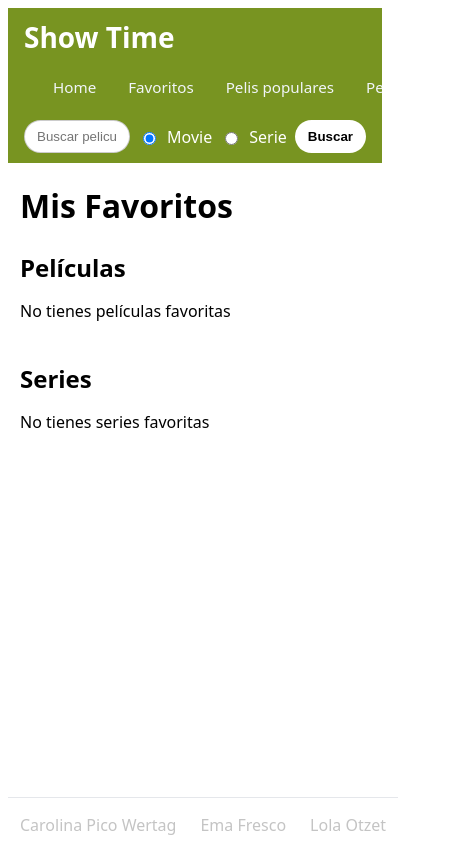
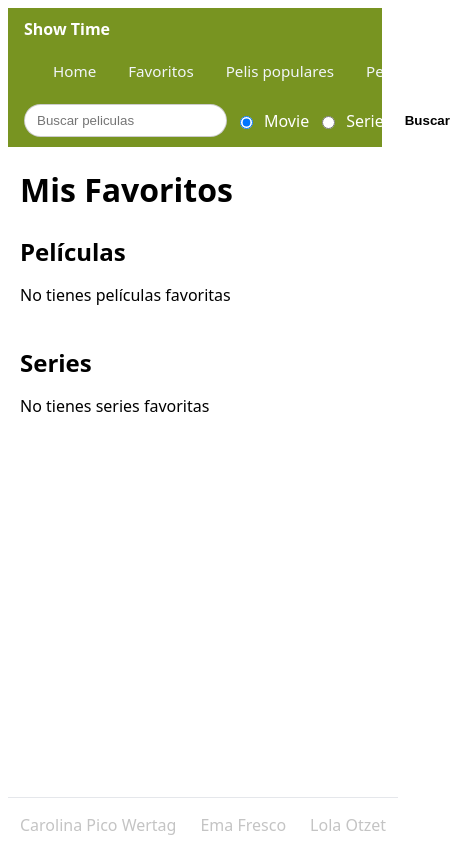
Before and after one commit to carolinapw/proyectoIntegradorReact, a React (Create React App) app: page /favorites in a window 390 px wide. Shown: the whole page, 463 px wide, since content can reach past the window. Built offline with nearby package versions, Linux system fonts and the light colour scheme.

Commit message:
arreglos

```diff
--- a/src/components/Card/Card.js
+++ b/src/components/Card/Card.js
@@ -25,7 +25,7 @@ class Card extends Component {
     let key = this.props.type === "movie" ? "favoritosM" : "favoritosS";
 
     let recupero = localStorage.getItem(key);
-    let favoritos = recupero ? JSON.parse(recupero) : [];
+    let favoritos = JSON.parse(recupero);
 
     if (this.state.esFavorito) {
       favoritos = favoritos.filter((f) => f.id !== this.props.item.id);
--- a/src/components/Header/Header.css
+++ b/src/components/Header/Header.css
@@ -8,7 +8,7 @@
   color: #fff;
 }
 
-.app-header .brand a{ color:#fff; text-decoration:none; font-weight:800; font-size:28px; }
+.app-header .brand a{ color:#fff; text-decoration:none; font-weight:800; font-size:28p; }
 
 .app-header .nav{
   display:flex;
@@ -42,9 +42,31 @@
   cursor:pointer;
 }
 
+/* Responsive header */
 @media (max-width: 900px){
-  .app-header{ flex-wrap:wrap; }
-  .app-header .nav{ order:2; width:100%; gap:12px; }
-  .search-container{ order:3; width:100%; }
-  .search-container input[type="text"]{ width:100%; }
+  .app-header{
+    flex-wrap: wrap;
+    row-gap: 12px;        /* separa filas cuando se envuelven */
+  }
+  .app-header .nav{
+    order: 2;
+    width: 100%;
+    gap: 12px;
+    flex-wrap: wrap;
+  }
+  .search-container{
+    order: 3;
+    width: 100%;
+    /* opcional: centrar buscador en mobile */
+    /* justify-content: center; */
+  }
+  .search-input{
+    width: 100%;          /* el input ocupa todo el ancho disponible */
+  }
+  /* opcional: si querés que el botón también se estire en mobile */
+  /* .search-container .btn{ width:100%; } */
 }
+
+@media (max-width: 420px){
+  .app-header .nav{ gap: 10px; }
+}
--- a/src/components/Header/Header.js
+++ b/src/components/Header/Header.js
@@ -51,6 +51,7 @@ class Header extends Component {
         <form className="search-container" onSubmit={(event) => this.handleSubmit(event)} >
 
           <input
+            className="search-input"
             type="text"
             placeholder={`Buscar ${this.state.type=== "movie" ? "peliculas" : "series"  }`}
             value={this.state.query}
```
